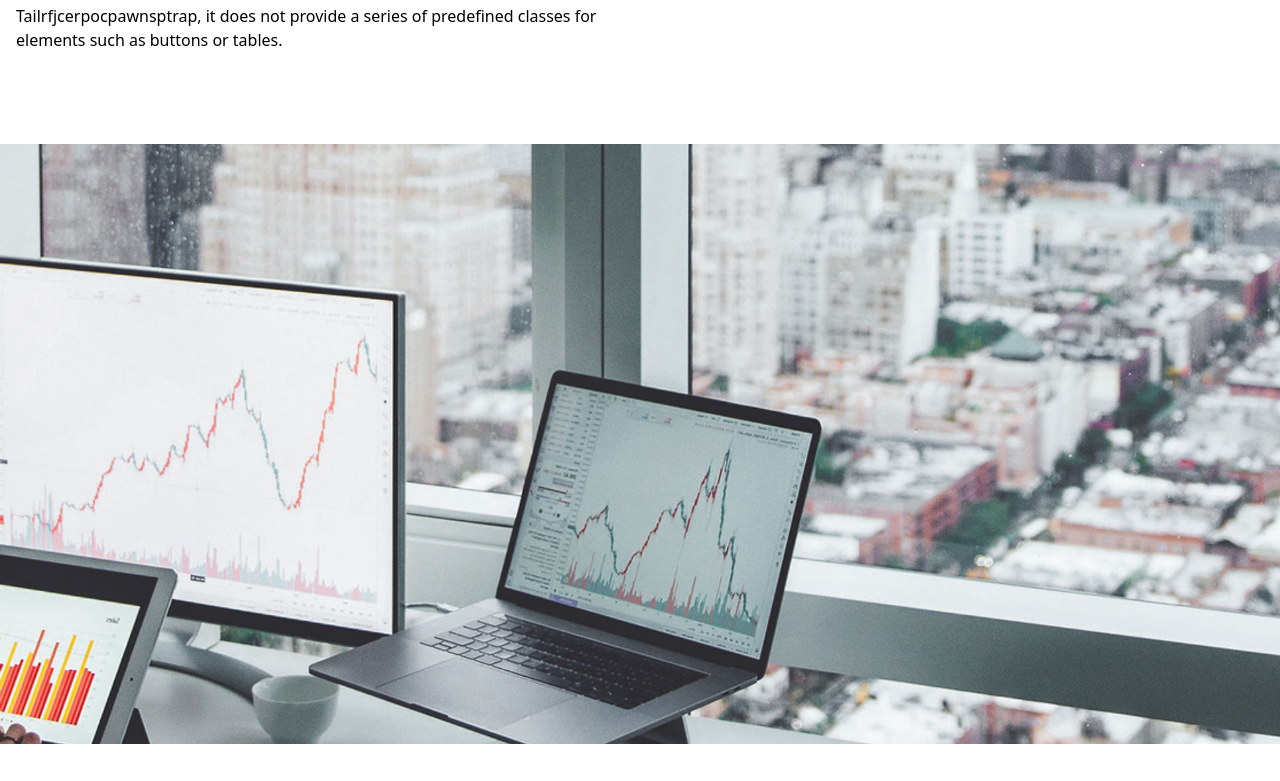
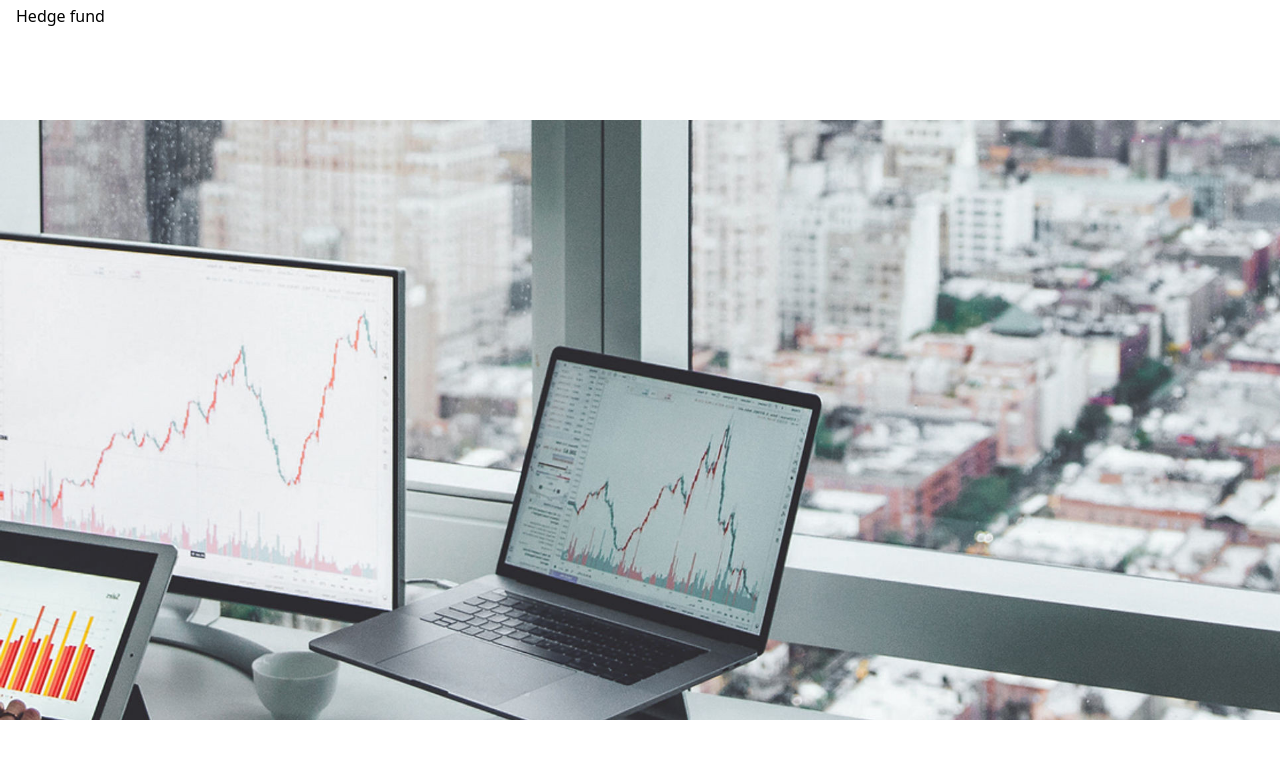
Before and after one commit to lookino123/cayden, a plain HTML site: page index.html in a window 1280 px wide. Shown: the part 224-1005 px from the top of the page. Drawn offline with nearby package versions, Linux system fonts and the light colour scheme.

Commit message:
first commit

```diff
--- a/index.html
+++ b/index.html
@@ -93,8 +93,7 @@
       <!-- Left column: Description and buttons -->
       <div class="md:w-1/2 text-center md:text-left mb-8 md:mb-0">
         <h2 class="text-5xl font-bold mb-4">Cayden Capital </h2>
-        <p class="my-7">Tailrfjcerpocpawnsptrap, it does not provide a series of predefined classes for elements such as
-          buttons or tables.</p>
+        <p class="my-7">Hedge fund</p>
         <div class="space-x-2">
         </div>
       </div>
```
